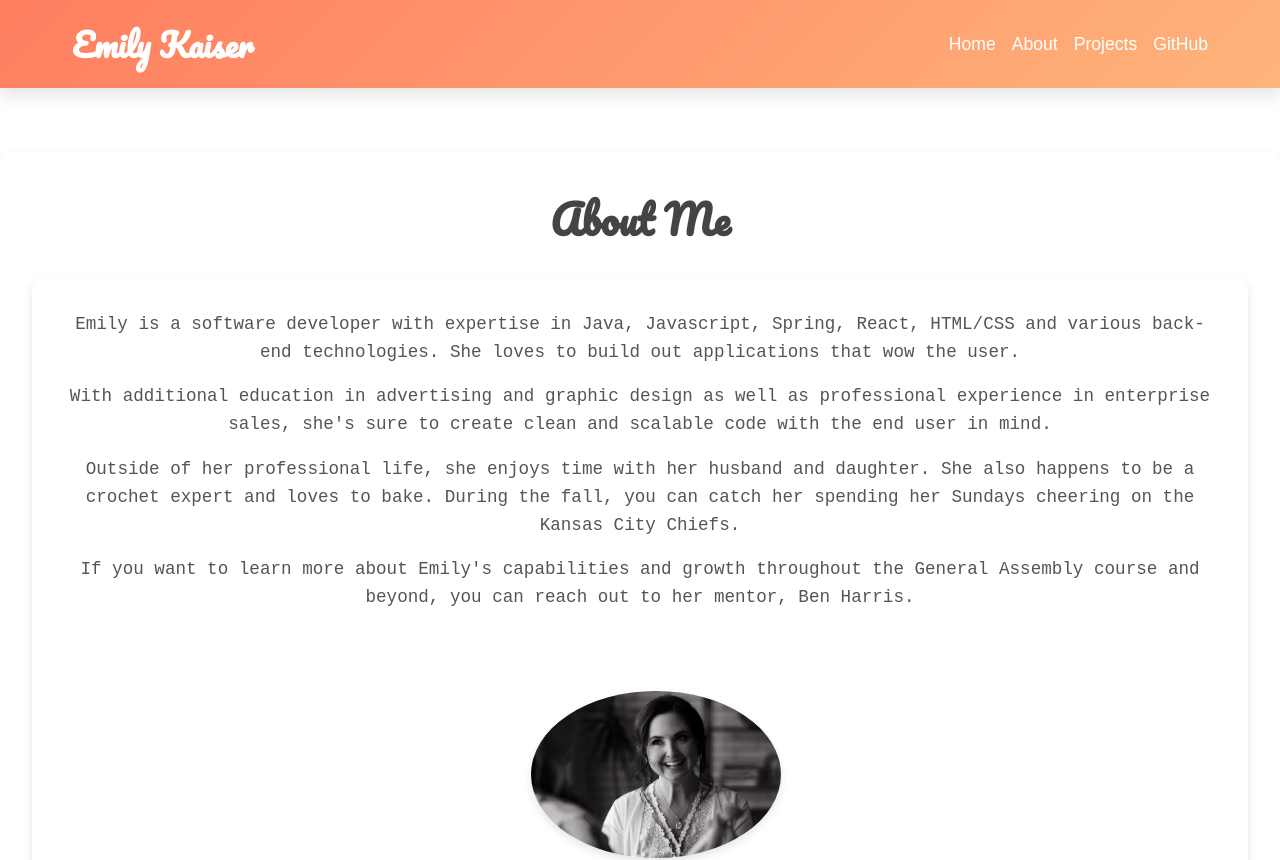
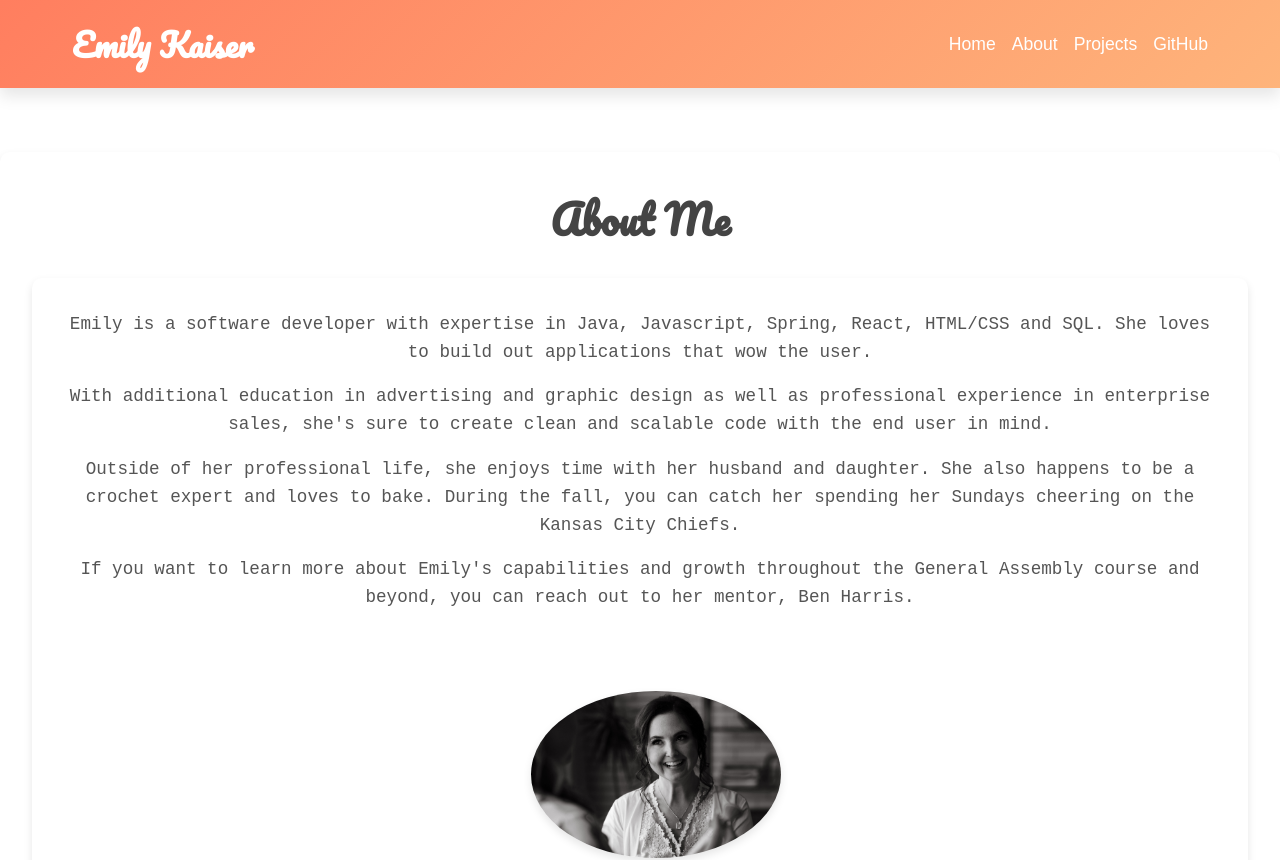
Before and after one commit to ekaiser-512/ekaiser-512.github.io, a React (Vite) app: page /about in a window 1280 px wide. Shown: the top 860 px of the page. Built offline with nearby package versions, Linux system fonts and the light colour scheme.

Commit message:
bug tinkering

```diff
--- a/src/components/Main/About/About.jsx
+++ b/src/components/Main/About/About.jsx
@@ -6,7 +6,7 @@ import './About.css'; // Import the new CSS file
 const About = () => {
 
   const handleButtonClick = () => {
-    window.open(EKResume2024, '_blank');
+    window.open('EKResume2024.pdf', '_blank');
   };
 
   const handleKPIButtonClick = () => {
@@ -20,7 +20,7 @@ const About = () => {
         <div className="about-text">
           <p>
             Emily is a software developer with expertise in Java,
-            Javascript, Spring, React, HTML/CSS and various back-end technologies.
+            Javascript, Spring, React, HTML/CSS and SQL.
             She loves to build out applications that wow the user.
           </p>
           <p>
```
